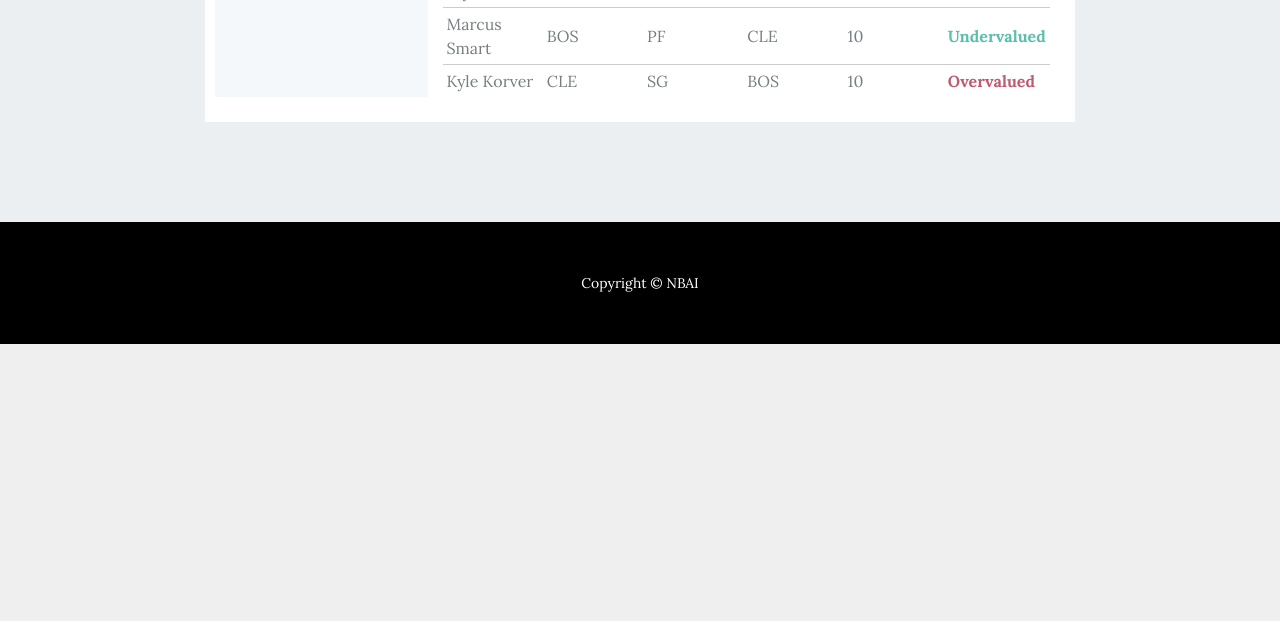
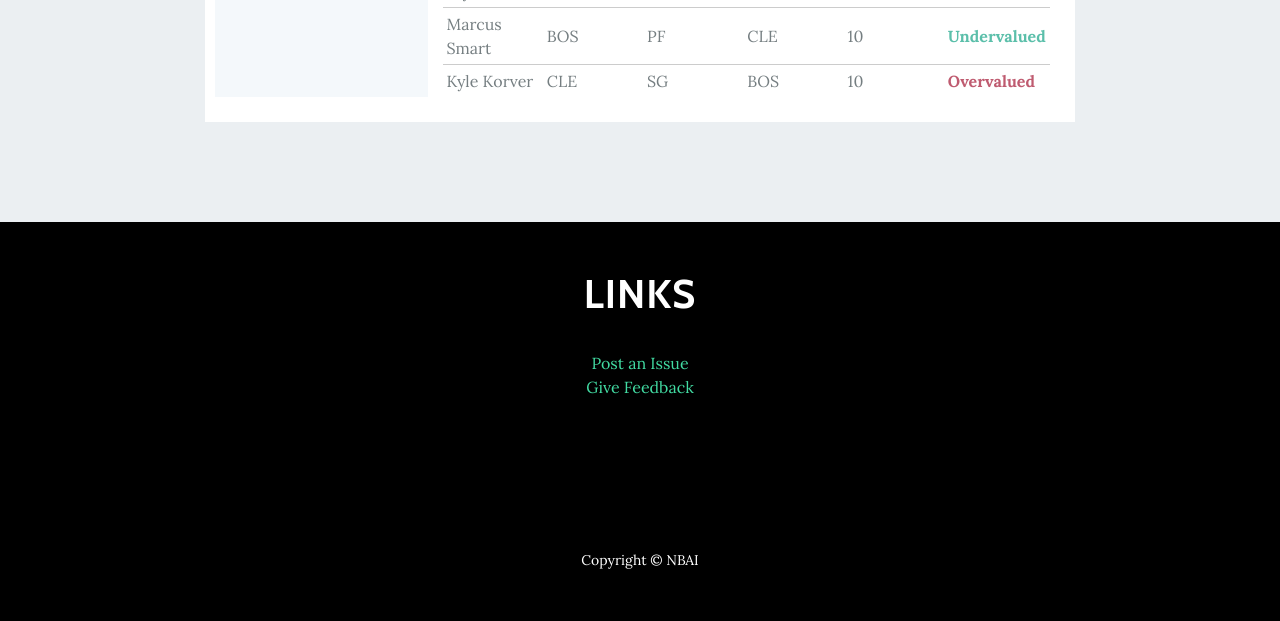
Before and after one commit to noahpoz/nbai, a Flask app: page / in a window 1280 px wide. Shown: the part 2881-3502 px from the top of the page. Before the commit the page ends 3225 px from the top, so only its background shows below. Run offline with Flask 2, Linux system fonts and the light colour scheme; some libraries are stand-ins or nearby versions.

Commit message:
added links to index.html and a css style sheet for links (#94)
* added links to html and a css style sheet for links

* removed links.css and added the links css code to table.css

* updated table.css with links css

```diff
--- a/src/static/css/table.css
+++ b/src/static/css/table.css
@@ -109,3 +109,8 @@
 	font-weight: bold;
 	color: #5bbfaa;
 }
+
+/*links*/
+#links-section {
+	padding: 50px 100px 100px 100px;
+}
--- a/src/templates/index.html
+++ b/src/templates/index.html
@@ -38,6 +38,7 @@
           <ul class="navbar-nav ml-auto">
             <li class="nav-item">
               <a class="nav-link js-scroll-trigger" href="#predictions-section">Predictions</a>
+              <a class="nav-link js-scroll-trigger" href="#links-section">Links</a>
             </li>
 
           </ul>
@@ -175,7 +176,17 @@
       </div>
     </section>
 
-
+    <!-- Links Section -->
+    <section id="links-section" class="content-section text-center">
+      <div class="col-lg-10 mx-auto">
+        <div class="links-container">
+          <h1>Links</h1>
+          <a href="https://github.com/RyanDanielOMara/nbai/issues">Post an Issue</a>
+          <br>
+          <a href="https://docs.google.com/forms/d/e/1FAIpQLSc9EoEwwwSqtxHE_BA_h8LSxY246kwrJr8YCwzWKMHj3CZ0iQ/viewform?usp=sf_link">Give Feedback</a>
+        </div>
+      </div>
+    </section>
 
     <!-- Footer -->
     <footer>
```
